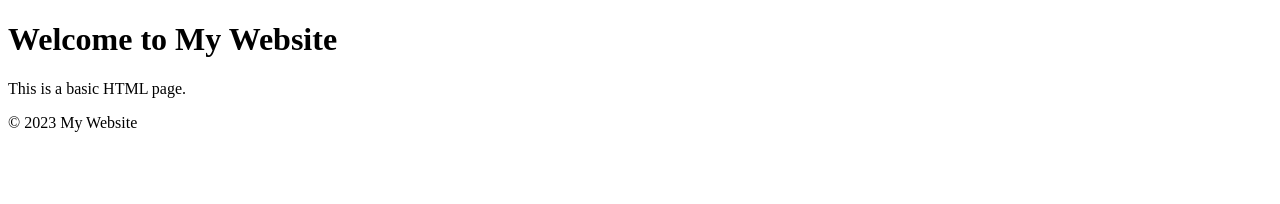
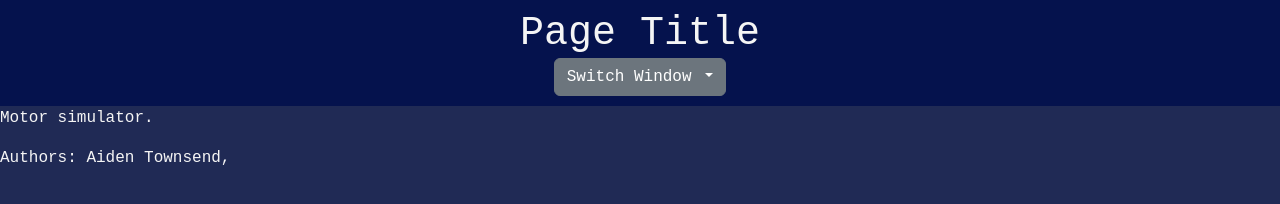
Before and after one commit to Aidenatgt/COMP5970SemesterProject, a plain HTML site: page index.html in a window 1280 px wide. Drawn offline with nearby package versions, Linux system fonts and the light colour scheme.

Commit message:
include important stuff

```diff
--- /dev/null
+++ b/app/style.css
@@ -0,0 +1,20 @@
+body {
+    box-sizing: border-box;
+    margin: 0;
+    padding: 0;
+    background-color: rgb(32, 42, 85);
+    color: whitesmoke;
+    font-family: 'Courier New', Courier, monospace;
+}
+
+header {
+    justify-content: center;
+    text-align: center;
+    padding: 10px 20px;
+    margin: 0;
+    background-color: rgb(5, 18, 77);
+}
+
+h1 {
+    margin: 0;
+}
--- a/index.html
+++ b/index.html
@@ -3,17 +3,31 @@
 <head>
     <meta charset="UTF-8">
     <meta name="viewport" content="width=device-width, initial-scale=1.0">
-    <title>Basic HTML Page</title>
+    <link href="https://cdn.jsdelivr.net/npm/bootstrap@5.3.2/dist/css/bootstrap.min.css" rel="stylesheet">
+    <link rel="stylesheet" href="app/style.css">
+    <title>Dynamatic</title>
 </head>
-<body>
+<body style="width: 100%;">
     <header>
-        <h1>Welcome to My Website</h1>
+        <h1 class="m-0">Page Title</h1>
+
+        <div class="dropdown">
+          <button class="btn btn-secondary dropdown-toggle" type="button" id="dropdownMenuButton" data-bs-toggle="dropdown" aria-expanded="false">
+            Switch Window
+          </button>
+          <ul class="dropdown-menu" aria-labelledby="dropdownMenuButton">
+            <li><a class="dropdown-item" href="#">Simulation</a></li>
+            <li><a class="dropdown-item" href="#">System Constants</a></li>
+            <li><a class="dropdown-item" href="#">Controller Constants</a></li>
+          </ul>
+        </div>
     </header>
     <main>
-        <p>This is a basic HTML page.</p>
+        <p>Motor simulator.</p>
     </main>
     <footer>
-        <p>&copy; 2023 My Website</p>
+        <p>Authors: Aiden Townsend, </p>
     </footer>
+    <script src="https://cdn.jsdelivr.net/npm/bootstrap@5.3.2/dist/js/bootstrap.bundle.min.js"></script>
 </body>
 </html>
```
